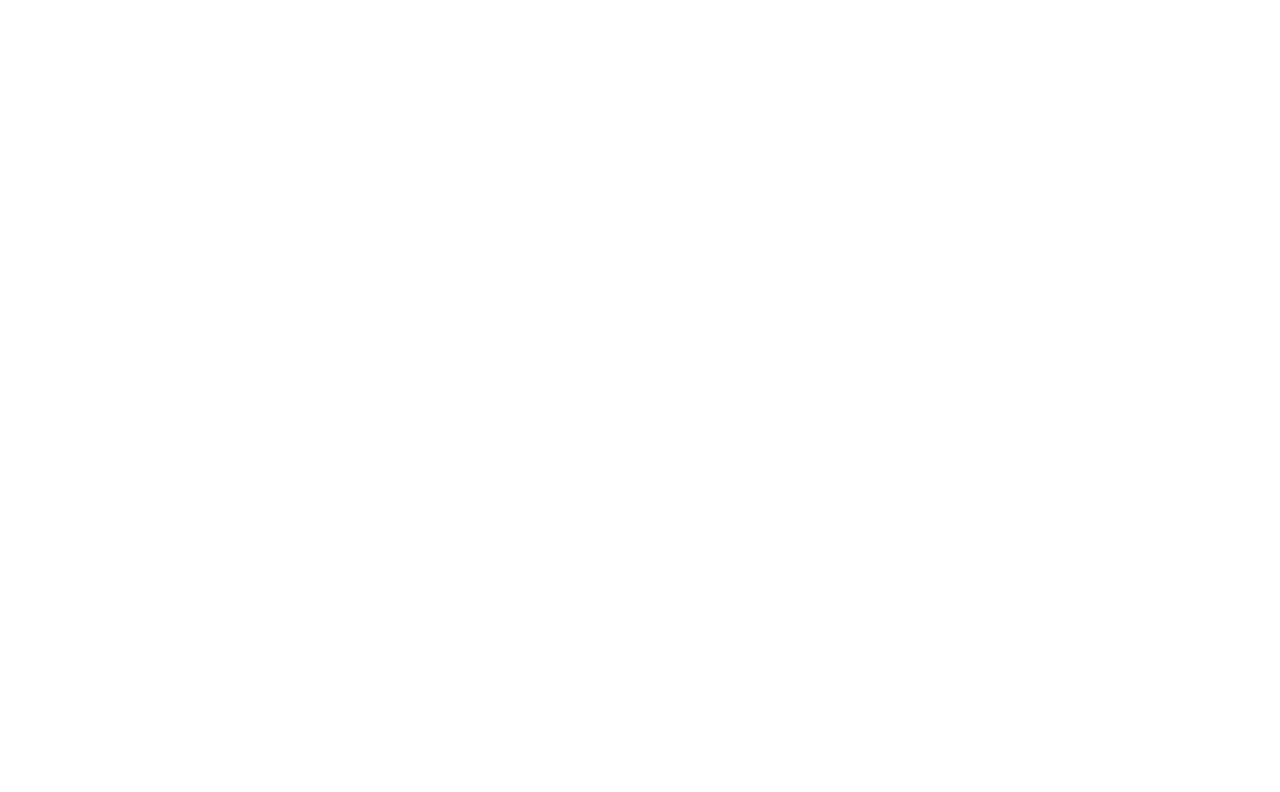
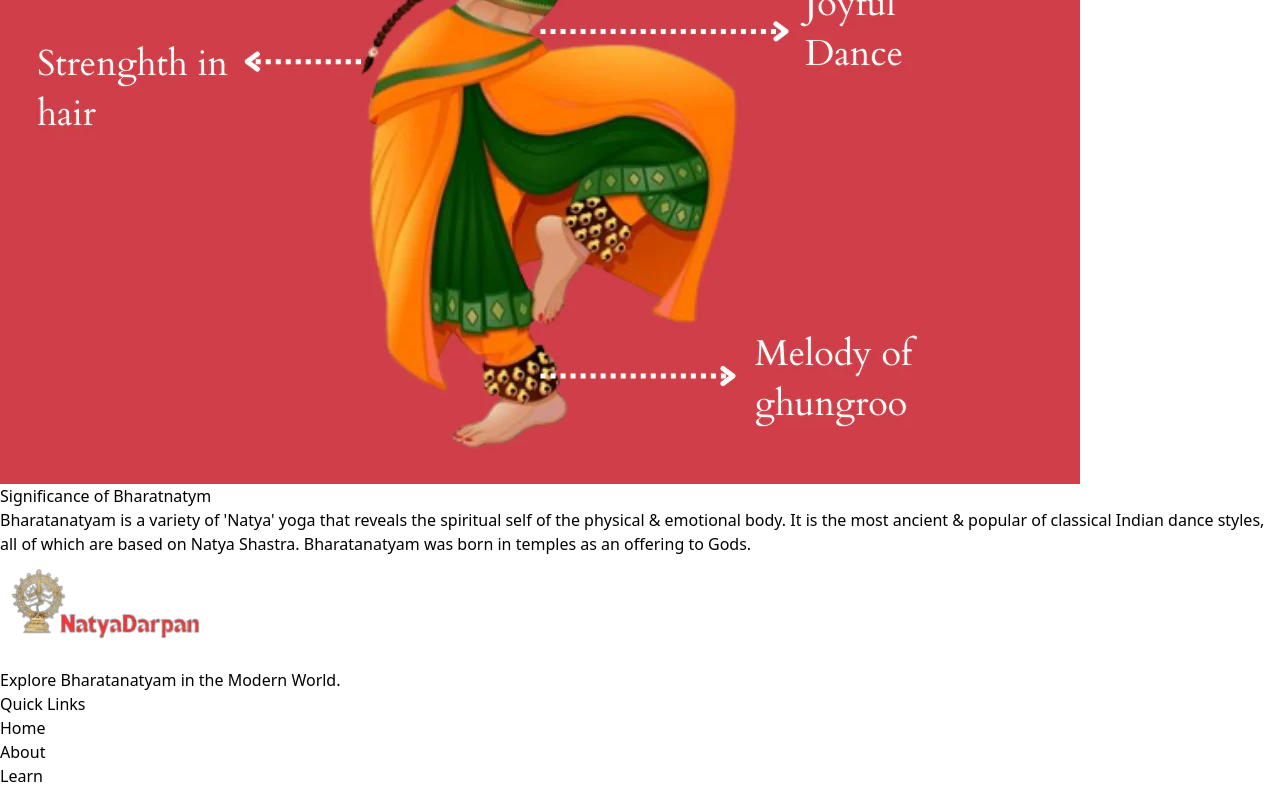
Before and after one commit to Divya-Dukhande/NatyaDarpan, a React (Vite) app in the folder Client/: page /about in a window 1280 px wide. Shown: the part 1437-2229 px from the top of the page. Before the commit the page ends 1273 px from the top, so only its background shows below. Built offline with nearby package versions, Linux system fonts and the light colour scheme.

Commit message:
aboutus updated

```diff
--- a/Client/src/Pages/About.jsx
+++ b/Client/src/Pages/About.jsx
@@ -2,27 +2,43 @@
 
 const About = () => {
     return (
-        <main className="flex justify-center items-center mt-24 w-full"> {/* Added margin-top to prevent overlap */}
-            {/*section 1*/}
-            <section className="w-full flex justify-center items-center">
-                {/* Left side-Text */}
-                <div className="flex-col ml-5 md:flex-initial py-20 items-center justify-between md:flex-row">
-                    <h2 className="text-red-600 font-bold text-2xl items-center justify-between whitespace-nowrap">Introduction to Bharatnatym</h2>
-                    <p className="flex-1 text-justify md:text-left text-lg leading-relaxed max-w-prose mx-auto">
+        <main className="flex justify-center items-center mt-24 w-full flex-col-reverse md:flex-col"> {/* Reversed the order in small screens */}
+
+            {/* Section 1 */}
+            <section className="w-full flex justify-center items-center px-4 md:px-16 py-10"> {/* Reduced padding */}
+                {/* Left side - Text */}
+                <div className="flex-col ml-5 md:flex-initial py-10 items-center justify-between md:flex-row w-full md:w-3/5"> {/* Adjusted width and padding */}
+                    <h2 className="text-red-600 font-bold text-xl mb-4 text-center md:text-left"> {/* Centered for small screens, left-aligned for larger screens */}
+                        Introduction to Bharatnatym
+                    </h2>
+                    <p className="text-justify text-lg leading-relaxed max-w-prose mx-auto">
                         Bharatanatyam is a classical Indian dance form that originated in the 2nd century B.C. in Tamil Nadu, South India. It's characterized by intricate footwork, hand gestures, eye movements, and poses. Bharatanatyam is often used to tell mythological stories and express Hindu religious devotion.
                     </p>
                 </div>
 
-                {/*Right side-Image*/}
-                <div className="flex justify-center items center">
-                    <div className="flex-1">
-                        <img src="/assets/images/Dance1.png" />
-                    </div>
+                {/* Right side - Image */}
+                <div className="flex justify-center items-center w-full md:w-2/5">
+                    <img src="/assets/images/Dance1.png" alt="Bharatanatyam Dance" className="w-full h-auto object-contain" />
                 </div>
             </section>
 
-            {/*Section 2*/}
+            {/* Section 2 (Image on Left and Text on Right) */}
+            <section className="w-full flex justify-center items-center mt-12 px-4 md:px-16 py-10"> {/* Reduced padding */}
+                {/* Left side - Image */}
+                <div className="flex justify-center items-center w-full md:w-2/5">
+                    <img src="/assets/images/dance2.png" alt="Bharatanatyam Dance" className="w-full h-auto object-contain" />
+                </div>
 
+                {/* Right side - Text */}
+                <div className="flex-col ml-5 md:flex-initial py-10 items-center justify-between md:flex-row w-full md:w-3/5">
+                    <h2 className="text-red-600 font-bold text-xl mb-4 text-center md:text-left"> {/* Centered for small screens, left-aligned for larger screens */}
+                        Significance of Bharatnatym
+                    </h2>
+                    <p className="text-justify text-lg leading-relaxed max-w-prose mx-auto">
+                        Bharatanatyam is a variety of 'Natya' yoga that reveals the spiritual self of the physical & emotional body. It is the most ancient & popular of classical Indian dance styles, all of which are based on Natya Shastra. Bharatanatyam was born in temples as an offering to Gods.
+                    </p>
+                </div>
+            </section>
 
         </main>
     );
```
Also changed, not shown: Client/public/assets/images/dance2.png (added).
